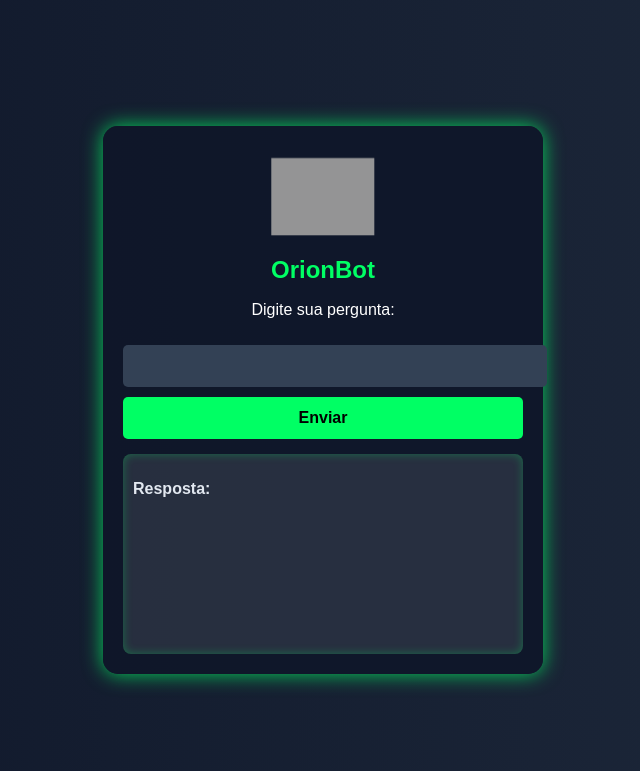
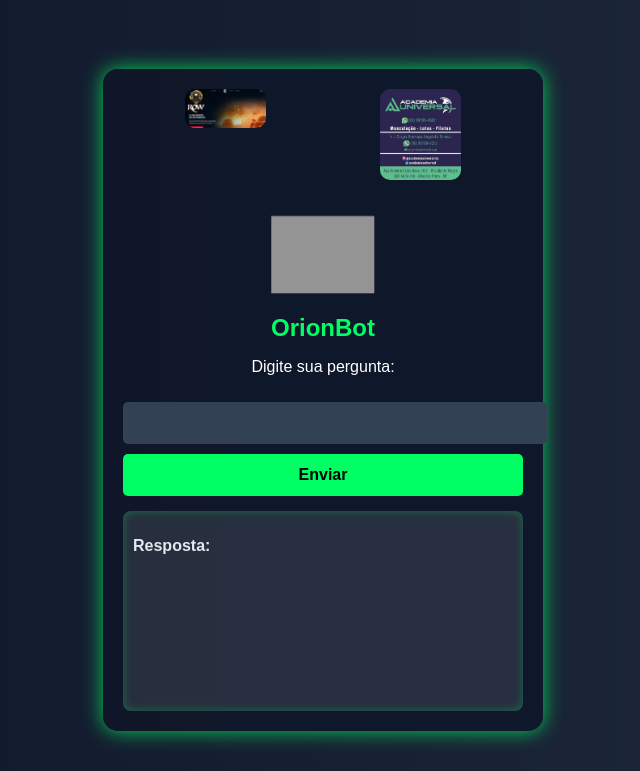
Before and after one commit to Calcini/orionbot, a Flask app: page / in a window 1280 px wide. Shown: the top 771 px of the page, without its empty margins (317-957 px from the left). Run offline with Flask 3, Linux system fonts and the light colour scheme; grey boxes are pictures that could not be loaded.

Commit message:
Corrigindo adição dos banners da Siza Concept e Academia Universal

```diff
--- a/templates/index.html
+++ b/templates/index.html
@@ -26,6 +26,26 @@
             border-radius: 15px;
             box-shadow: 0 0 20px rgba(0, 255, 100, 0.8);
             text-align: center;
+        }
+
+        /* Estilo dos banners */
+        .banners {
+            display: flex;
+            justify-content: center;
+            gap: 15px;
+            margin-bottom: 20px;
+            flex-wrap: wrap;
+        }
+
+        .banners img {
+            width: 45%;
+            max-width: 180px;
+            border-radius: 10px;
+            transition: transform 0.3s ease-in-out;
+        }
+
+        .banners img:hover {
+            transform: scale(1.1);
         }
 
         /* Estilo do robô */
@@ -107,6 +127,11 @@
                 max-width: 360px;
             }
 
+            .banners img {
+                width: 70%;
+                max-width: 160px;
+            }
+
             .logo {
                 width: 80px;
                 height: 80px;
@@ -135,6 +160,17 @@
 </head>
 <body>
     <div class="container">
+
+        <!-- BANNERS DE INÍCIO -->
+        <div class="banners">
+            <a href="https://www.instagram.com/sizaconcept/" target="_blank">
+                <img src="{{ url_for('static', filename='siza_banner.jpg') }}" alt="Siza Concept">
+            </a>
+            <a href="https://www.instagram.com/academiauniversaloficial/" target="_blank">
+                <img src="{{ url_for('static', filename='academia_banner.jpg') }}" alt="Academia Universal">
+            </a>
+        </div>
+
         <div class="logo"></div>
         <h1>OrionBot</h1>
         <p>Digite sua pergunta:</p>
```
Also changed, not shown: static/academia_banner.jpg (added), static/siza_banner.jpg (added).
